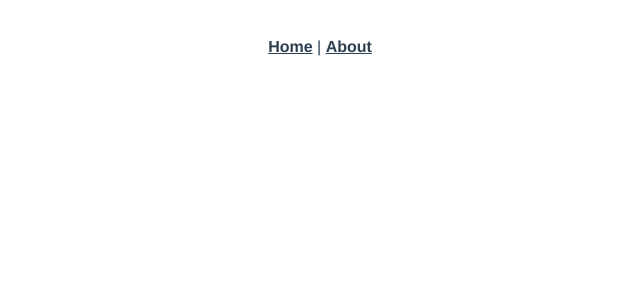
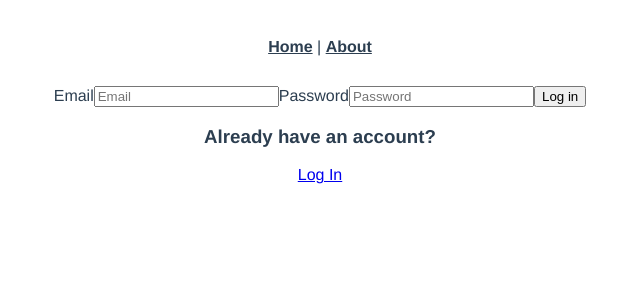
Before and after one commit to frappaaa/Vue-Firebase-Auth, a Vue app: page /signup in a window 1280 px wide. Before the commit this address had no page. Shown: the top 300 px of the page, without its empty margins (320-960 px from the left). Built offline with nearby package versions, Linux system fonts and the light colour scheme.

Commit message:
Adding the SignUp Page

```diff
--- a/src/router/index.js
+++ b/src/router/index.js
@@ -2,6 +2,7 @@ import { createRouter, createWebHistory } from 'vue-router'
 import Home from '../views/Home.vue'
 import Login from '../views/Login.vue'
 import About from '../views/About.vue'
+import Signup from '../views/Signup.vue'
 
 const routes = [
   {
@@ -18,6 +19,10 @@ const routes = [
     path: '/login',
     name: 'Login',
     component: Login
+  },{
+    path:'/signup',
+    name: 'Signup',
+    component: Signup
   }
 ]
 
--- /dev/null
+++ b/src/views/Signup.vue
@@ -0,0 +1,63 @@
+<template>
+  <div class="form-signup">
+    <form
+      class="signup"
+      @submit.prevent="signupUser"
+    >
+      <label for="email">Email</label>
+      <input
+        type="email"
+        name="email"
+        id="email"
+        v-model="email"
+        placeholder="Email"
+      >
+      <label for="email">Password</label>
+      <input
+        type="password"
+        name="password"
+        id="password"
+        v-model="password"
+        placeholder="Password"
+      >
+      <input
+        type="submit"
+        value="Log in"
+      >
+    </form>
+    <div class="signup-banner">
+      <h3>Already have an account?</h3>
+      <router-link to="/login">Log In</router-link>
+    </div>
+  </div>
+</template>
+
+<script>
+export default {
+  name: "Signup",
+  data() {
+    return {
+      email: "",
+      password: "",
+    };
+  },
+  methods: {
+    signupUser: function () {
+      firebase
+        .auth()
+        .createUserWithEmailAndPassword(this.email, this.password)
+        .then(
+          (user) => {
+            console.log(user.data);
+          },
+          (err) => {
+            alert(err);
+          }
+        );
+    },
+  },
+};
+</script>
+
+<style lang="scss" scoped>
+</style>
```
